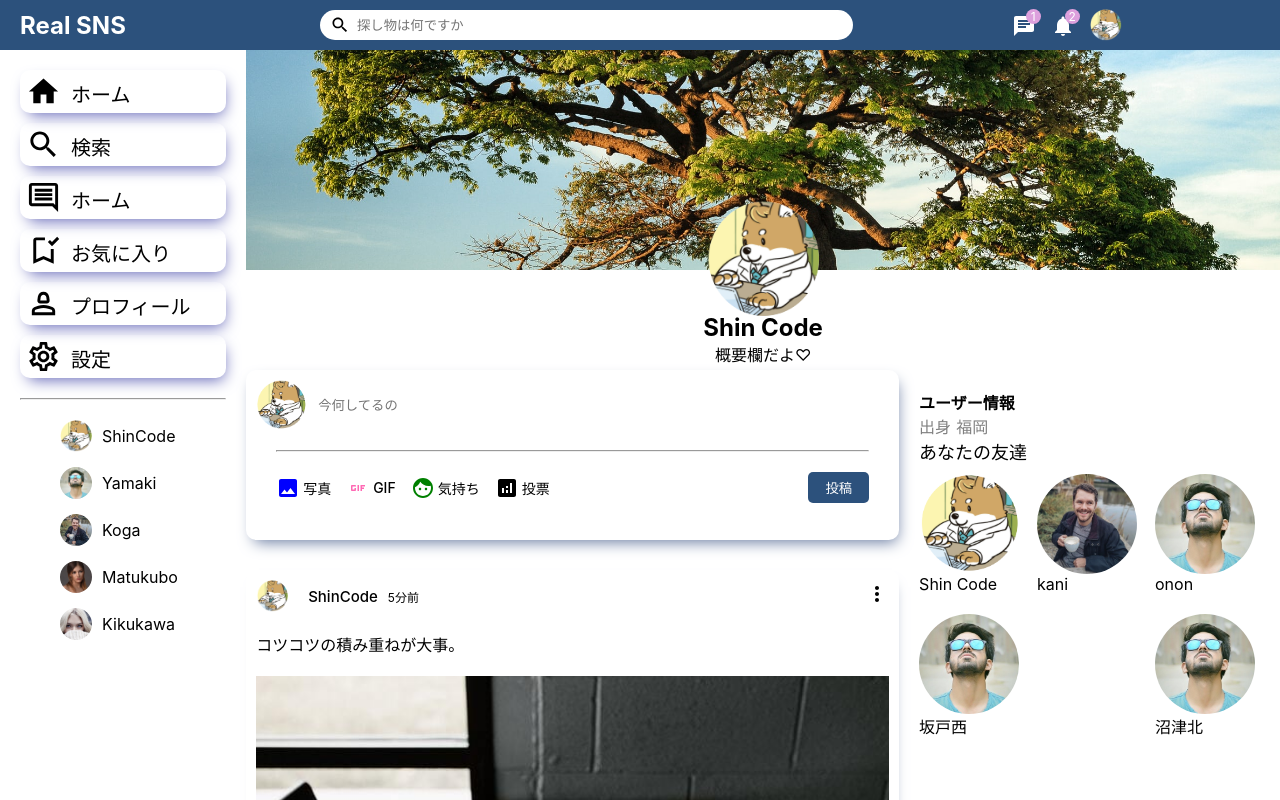
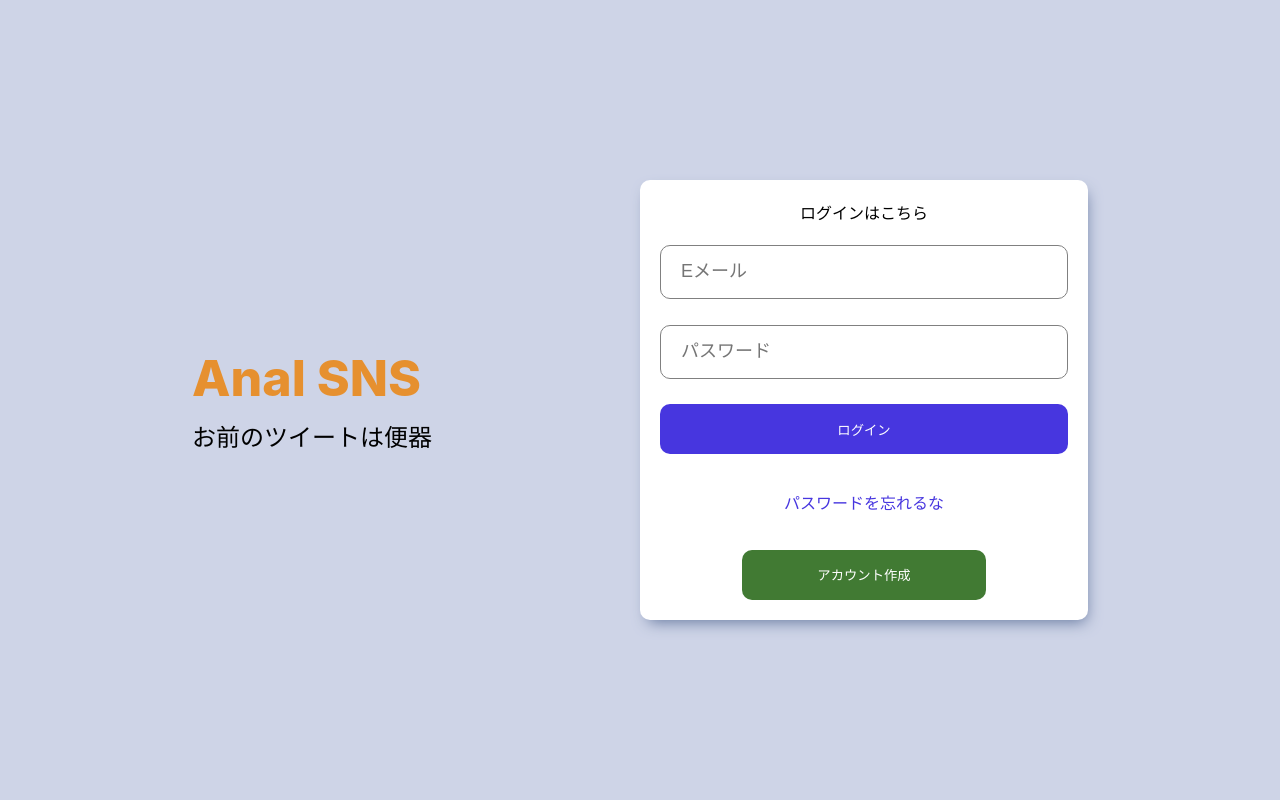
Before and after one commit to atuhon/real-sns, a React (Create React App) app in the folder React/real-sns-front/: page / in a window 1280 px wide. Shown: the top 800 px of the page. Built offline with nearby package versions, Linux system fonts and the light colour scheme.

Commit message:
26日進捗

```diff
--- a/React/real-sns-front/src/App.js
+++ b/React/real-sns-front/src/App.js
@@ -2,9 +2,10 @@ import logo from './logo.svg';
 import './App.css';
 import Home from './pages/home/Home'
 import Profile from './pages/profile/Profile';
+import Login from './pages/login/login';
 
 function App() {
-  return <Profile/>
+  return <Login/>
 
 
 }
--- /dev/null
+++ b/React/real-sns-front/src/pages/login/login.css
@@ -0,0 +1,94 @@
+.login{
+    display: flex;
+    width: 100vw;
+    height: 100vh;
+    background-color: #ced4e7;
+    align-items: center;
+    justify-content: center;
+}
+    /* vh→画面に対して100％の位置高さ
+       vw→画面に対して100%の位置の幅
+     */
+.loginWrapper{
+    width: 70%;
+    height: 70%;
+    display: flex;
+
+}
+/* display flex
+設定した一つ下の階層に二つ以上タグが存在していれば、そのタグたちを横並びにする
+*/
+.loginLeft{
+    display: flex;
+    flex:1;
+    flex-direction: column;
+    justify-content: center;
+}
+.loginRight{
+    display: flex;
+    flex:1;
+    flex-direction: column;
+    justify-content: center;
+
+}
+.loginLogo{
+    font-size: 50px;
+    font-weight: 800;
+    color: rgb(230, 144, 47);
+    margin-bottom: 10px;
+}
+.loginDesc{
+    font-size: 24px;
+}
+.loginBox{
+
+    height: 400px;
+    padding: 20px;
+    background-color: white;
+    border-radius: 10px;
+    display: flex;
+    flex-direction: column;
+    /*縦並びにできる */
+    justify-content: space-between;
+    /* 縦並びではあるが、flexboxを使用できる */
+    box-shadow: 3px 7px 15px -5px #65789f;
+}
+.loginInput{
+    height: 50px;
+    border-radius: 10px;
+    border:1px solid gray ;
+    font-size: 18px;
+    padding-left: 20px;
+    margin-bottom:5px ;
+}
+.loginInput:focus{
+    outline: none;
+}
+/* outline: none;→ クリックした際に黒の線が出なくなる */
+
+.loginButton{
+    height: 50px;
+    border-radius: 10px;
+    border: none;
+    background-color: #4736df;
+    color: white;
+}
+.loginForgot{
+    text-align: center;
+    color: #4736df;
+    margin: 15px 0;
+}
+.loginRegisterButton{
+    height: 50px;
+    width: 60%;
+    align-self: center;
+    border-radius: 10px;
+    border: none;
+    background-color: rgb(65, 122, 51);
+    color: white;
+}
+/*     align-self: center;→親要素の中央に設置 */
+.loginMsg{
+    text-align: center;
+    font-weight: 550;
+}
--- /dev/null
+++ b/React/real-sns-front/src/pages/login/login.jsx
@@ -0,0 +1,25 @@
+import React from 'react'
+import './login.css'
+export default function Login() {
+  return (
+    <div className="login">
+        <div className="loginWrapper">
+            <div className="loginLeft">
+                <h3 className='loginLogo'>Anal SNS</h3>
+                <span className="loginDesc">お前のツイートは便器</span>
+            </div>
+            <div className="loginRight">
+                <div className="loginBox">
+                    <p className="loginMsg">ログインはこちら</p>
+                    <input type="text" className="loginInput" placeholder='Eメール'  />
+                    <input type="text" className="loginInput" placeholder='パスワード'  />
+                    <button className="loginButton">ログイン</button>
+                    <span className="loginForgot">パスワードを忘れるな</span>
+                    <button className="loginRegisterButton">アカウント作成</button>
+
+                </div>
+            </div>
+        </div>
+    </div>
+  )
+}
```
